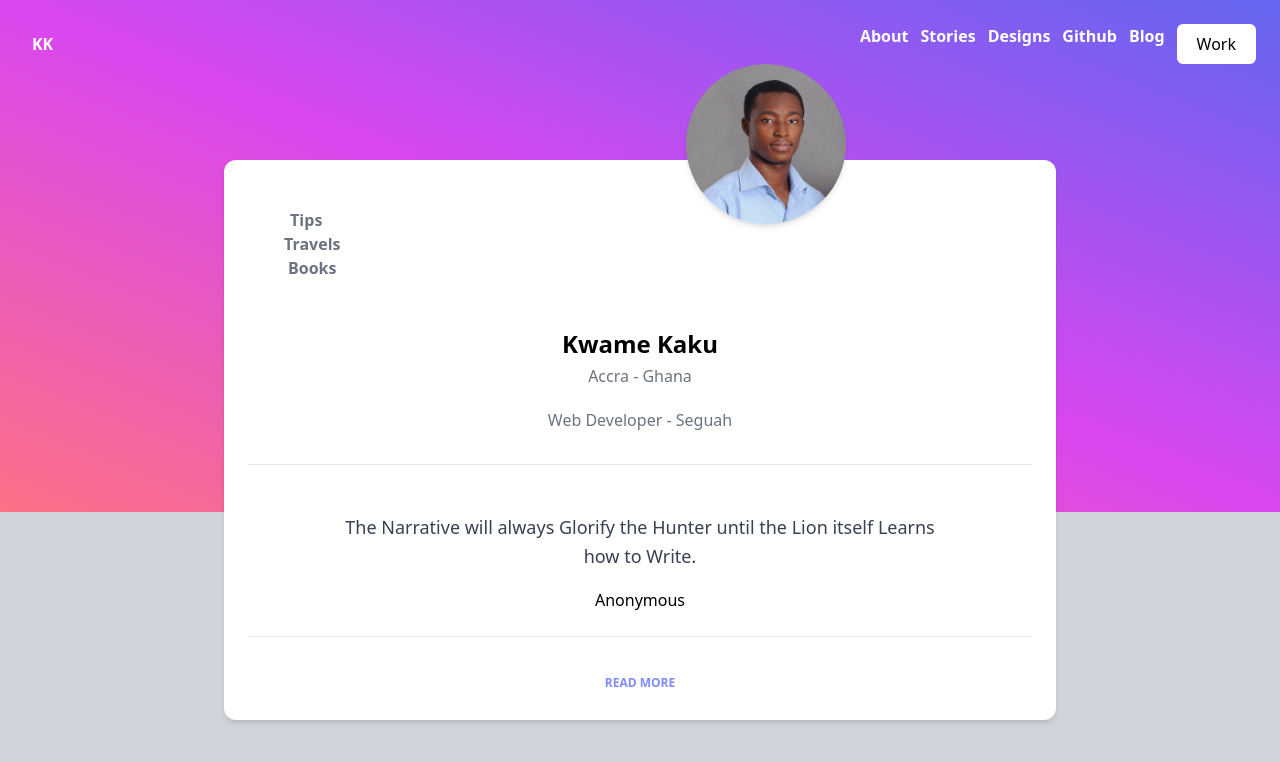
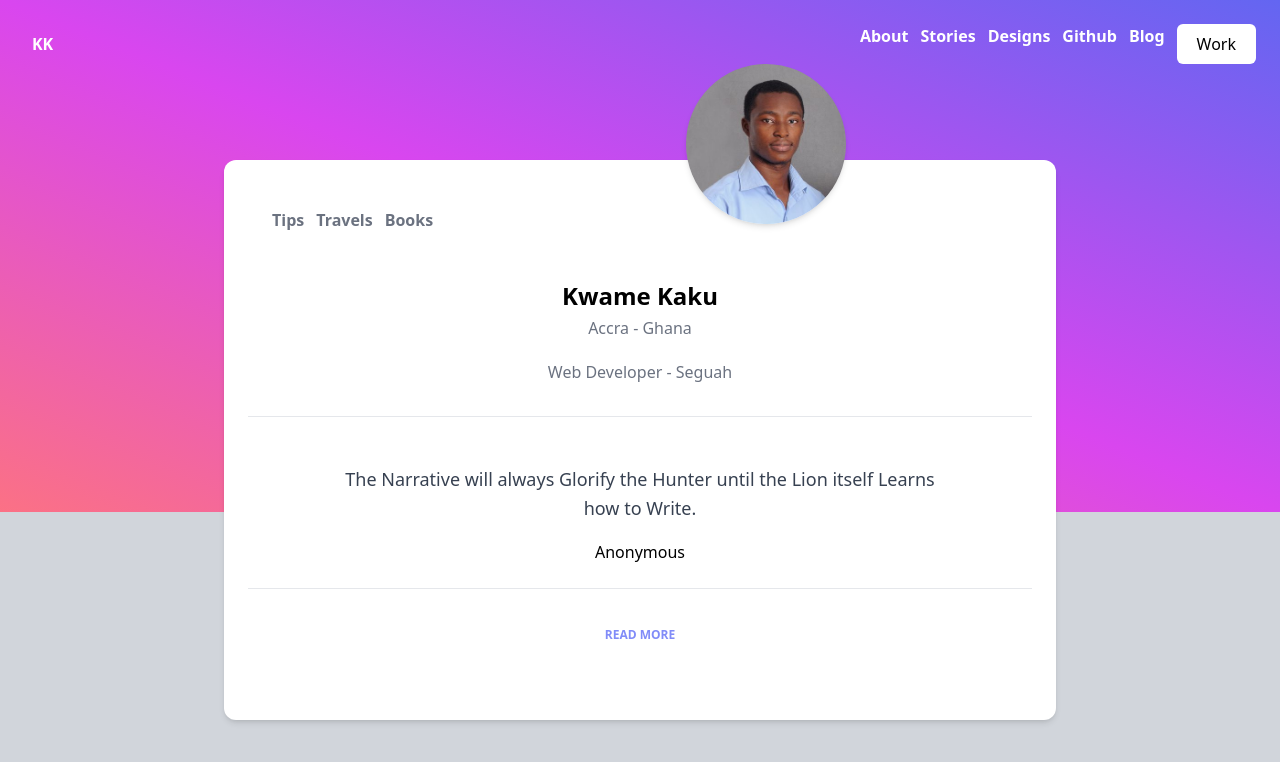
Before and after one commit to KakuElvis/profile, a website: page index.html in a window 1280 px wide. Drawn offline with Linux system fonts and the light colour scheme.

Commit message:
update on mobile view

```diff
--- a/index.html
+++ b/index.html
@@ -35,7 +35,7 @@
                     </div>
                     <div class="flex md:flex m-12 mr-10 container">
                         <!-- <div class="hidden md:flex  ml-[9rem] py-5 space-x-3"> -->
-                            <div class="items-center space-x-3 flex flex-col ">
+                            <div class="items-center space-x-3 flex flex-col md:flex-row ">
                                 <a href="#" class="text-gray-500 font-semibold">Tips</a>
                                 <a href="#" class="text-gray-500 font-semibold">Travels</a>
                                 <a href="#" class="text-gray-500 font-semibold">Books</a>
```
